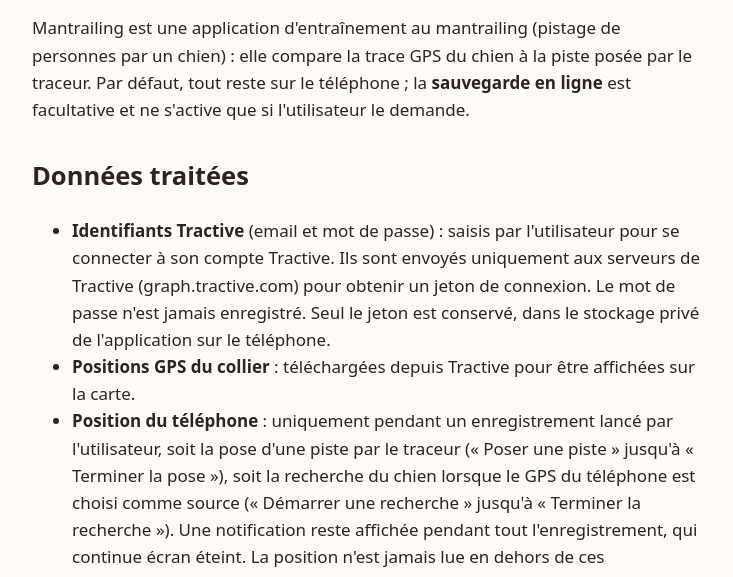
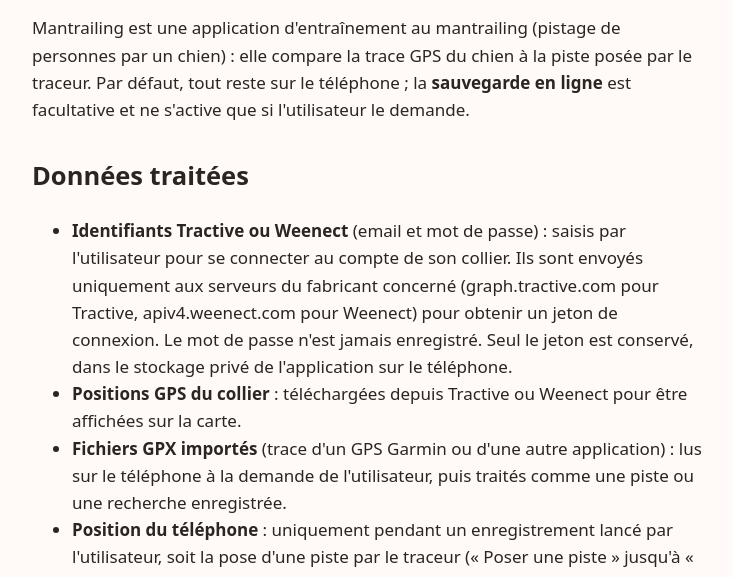
Before and after one commit to djkspr/mantrailing-site, a plain HTML site: page politique-confidentialite.html in a window 1280 px wide. Shown: the part 214-791 px from the top of the page, without its empty margins (272-1005 px from the left). Drawn offline with Linux system fonts and the light colour scheme.

Commit message:
Politique de confidentialité : colliers Weenect et import de fichiers GPX
Co-Authored-By: Claude Opus 5.5 <noreply@anthropic.com>

```diff
--- a/politique-confidentialite.html
+++ b/politique-confidentialite.html
@@ -18,11 +18,15 @@ compare la trace GPS du chien à la piste posée par le traceur. Par défaut, to
 
 <h2>Données traitées</h2>
 <ul>
-  <li><strong>Identifiants Tractive</strong> (email et mot de passe) : saisis par l'utilisateur pour se connecter à
-    son compte Tractive. Ils sont envoyés uniquement aux serveurs de Tractive (graph.tractive.com) pour obtenir un
-    jeton de connexion. Le mot de passe n'est jamais enregistré. Seul le jeton est conservé, dans le stockage privé
-    de l'application sur le téléphone.</li>
-  <li><strong>Positions GPS du collier</strong> : téléchargées depuis Tractive pour être affichées sur la carte.</li>
+  <li><strong>Identifiants Tractive ou Weenect</strong> (email et mot de passe) : saisis par l'utilisateur pour se
+    connecter au compte de son collier. Ils sont envoyés uniquement aux serveurs du fabricant concerné
+    (graph.tractive.com pour Tractive, apiv4.weenect.com pour Weenect) pour obtenir un jeton de connexion. Le mot de
+    passe n'est jamais enregistré. Seul le jeton est conservé, dans le stockage privé de l'application sur le
+    téléphone.</li>
+  <li><strong>Positions GPS du collier</strong> : téléchargées depuis Tractive ou Weenect pour être affichées sur la
+    carte.</li>
+  <li><strong>Fichiers GPX importés</strong> (trace d'un GPS Garmin ou d'une autre application) : lus sur le
+    téléphone à la demande de l'utilisateur, puis traités comme une piste ou une recherche enregistrée.</li>
   <li><strong>Position du téléphone</strong> : uniquement pendant un enregistrement lancé par l'utilisateur, soit
     la pose d'une piste par le traceur (« Poser une piste » jusqu'à « Terminer la pose »), soit la recherche du
     chien lorsque le GPS du téléphone est choisi comme source (« Démarrer une recherche » jusqu'à « Terminer la
@@ -59,7 +63,8 @@ compare la trace GPS du chien à la piste posée par le traceur. Par défaut, to
 <h2>Partage</h2>
 <p>Aucune donnée n'est vendue ni partagée avec un tiers, en dehors de :</p>
 <ul>
-  <li>Tractive, pour la connexion et la récupération des positions du collier ;</li>
+  <li>Tractive et Weenect, pour la connexion et la récupération des positions du collier (seulement le fabricant
+    dont l'utilisateur connecte le compte) ;</li>
   <li>Google, pour la connexion à la sauvegarde en ligne (si elle est activée) ;</li>
   <li>o2switch, hébergeur du serveur de sauvegarde (en France) ;</li>
   <li>Open-Meteo, pour la météo (position arrondie à environ 1 km, sans identifiant) ;</li>
@@ -71,7 +76,7 @@ compare la trace GPS du chien à la piste posée par le traceur. Par défaut, to
 
 <h2>Conservation et suppression</h2>
 <p>Chaque piste ou recherche peut être supprimée depuis « Mes pistes » : la suppression est aussi faite sur le
-serveur, et pour l'équipe qui la voyait. « Se déconnecter » efface du téléphone le jeton Tractive.
+serveur, et pour l'équipe qui la voyait. « Se déconnecter » efface du téléphone le jeton Tractive ou Weenect.
 Désinstaller l'application supprime toutes ses données du téléphone.</p>
 
 <h2 id="suppression-compte">Supprimer son compte de sauvegarde</h2>
@@ -86,8 +91,8 @@ donnée personnelle : nous reprendrons contact pour vérifier le compte). Elle e
 <h2>Contact</h2>
 <p>Pour toute question : <a href="https://github.com/djkspr/mantrailing-site/issues">ouvrir une demande sur GitHub</a>.</p>
 
-<p class="muted">Mantrailing n'est ni affilié à Tractive, ni approuvé par Tractive. Tractive est une marque de ses
-propriétaires respectifs.</p>
+<p class="muted">Mantrailing n'est affilié ni à Tractive ni à Weenect, ni approuvé par eux. Tractive, Weenect et
+Garmin sont des marques de leurs propriétaires respectifs.</p>
 </main>
 </body>
 </html>
```
